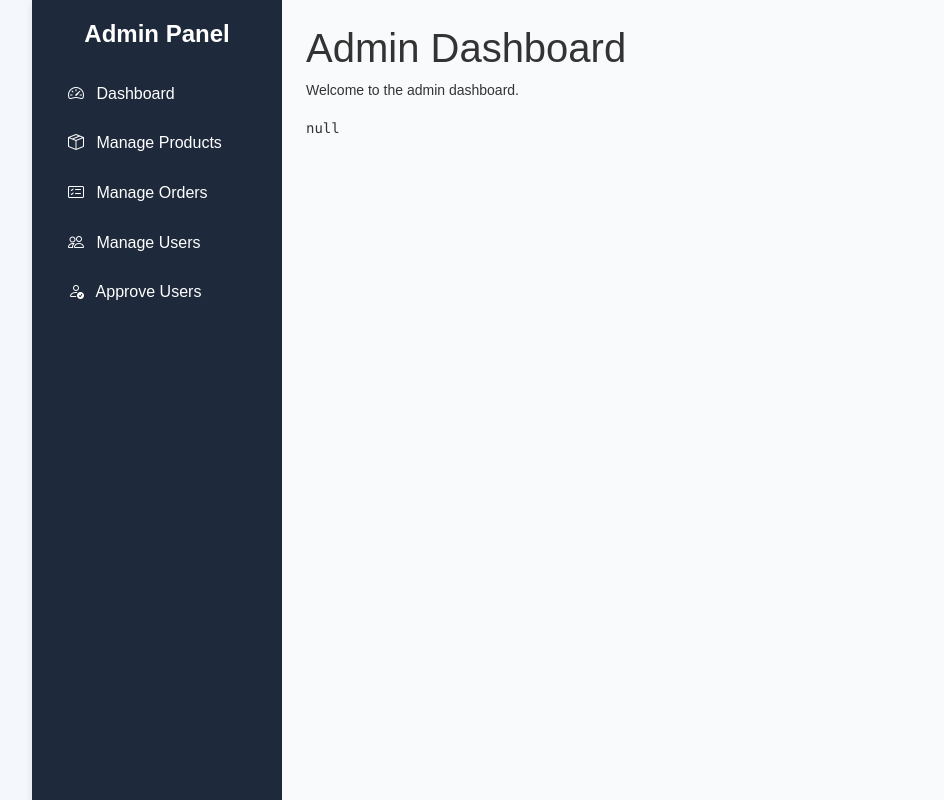
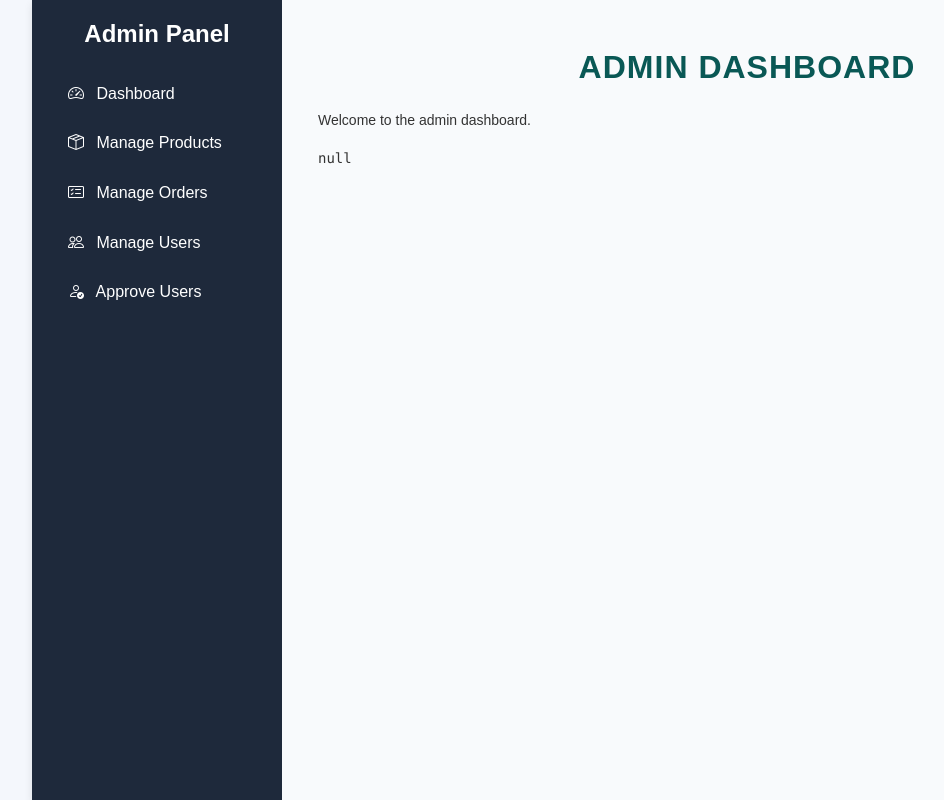
Before and after one commit to Thanujana/ElectroMarket, a React (Vite) app: page /admin/dashboard in a window 1280 px wide. Shown: the whole page, without its empty margins (18-962 px from the left). Built offline with nearby package versions, Linux system fonts and the light colour scheme; no server answers.

Commit message:
added a class name for Admin Dash board Heading

```diff
--- a/src/components/admin/AdminDashboard.jsx
+++ b/src/components/admin/AdminDashboard.jsx
@@ -27,8 +27,8 @@
   }, []);
 
   return (
-    <div>
-      <h1>Admin Dashboard</h1>
+    <div className="container mt-4">
+      <h1 className="text-center mb-4">Admin Dashboard</h1>
       {loading ? (
         <div className="d-flex justify-content-center align-items-center" style={{ height: "50vh" }}>
           <div className="spinner-border text-primary" role="status">
```
